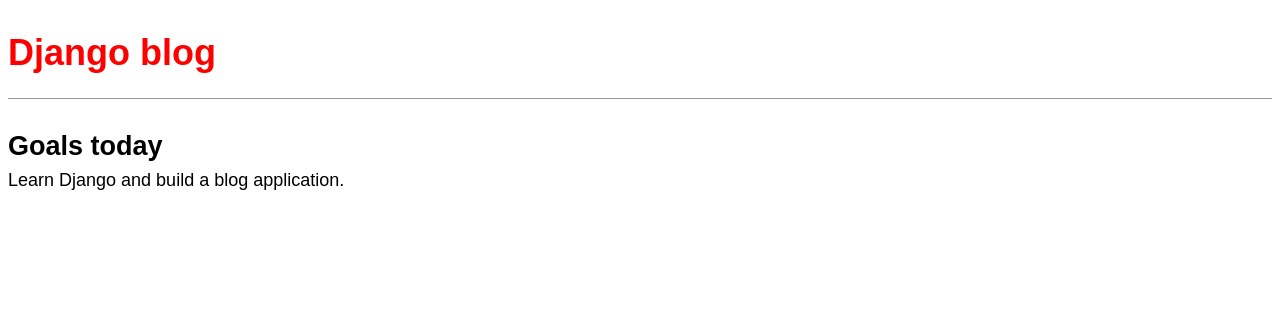
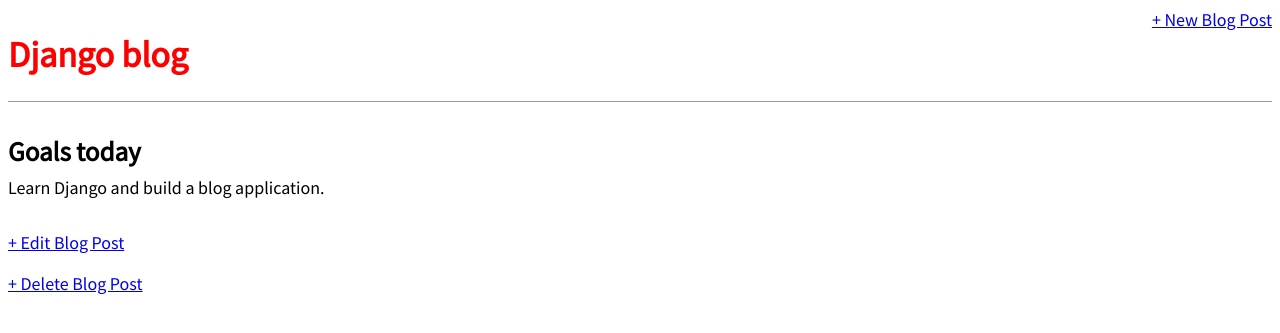
Before and after one commit to jnelson544/Blog, a Django app: page /post/2/ in a window 1280 px wide. Shown: the top 333 px of the page. Run offline with Django 4.2, Linux system fonts and the light colour scheme; data comes from the database, SQL or seed files in the repository; both versions use the stored data as it was after the commit.

Commit message:
Chapter 6 finished

```diff
--- a/blog/urls.py
+++ b/blog/urls.py
@@ -1,7 +1,10 @@
 from django.urls import path
-from .views import BlogListView, BlogDetailView
+from .views import (BlogListView, BlogDetailView, BlogCreateView, BlogUpdateView,BlogDeleteView,)
 
 urlpatterns = [
+    path("post/new/", BlogCreateView.as_view(), name="post_new"),
     path("post/<int:pk>/", BlogDetailView.as_view(), name="post_detail"),
+    path("post/<int:pk>/edit/", BlogUpdateView.as_view(), name="post_edit"),
+    path("post/<int:pk>/delete/", BlogDeleteView.as_view(), name="post_delete"),
     path("", BlogListView.as_view(), name="home"),
 ]
--- a/blog/views.py
+++ b/blog/views.py
@@ -1,4 +1,7 @@
 from django.views.generic import ListView, DetailView
+from django.views.generic.edit import CreateView, UpdateView, DeleteView
+from django.urls import reverse_lazy
+
 from .models import Post
 
 class BlogListView(ListView):
@@ -9,3 +12,18 @@
 class BlogDetailView(DetailView):
     model = Post
     template_name = "post_detail.html"
+
+class BlogCreateView(CreateView):
+    model = Post
+    template_name = "post_new.html"
+    fields = ["title", "author", "body"]
+
+class BlogUpdateView(UpdateView):
+    model = Post
+    template_name = "post_edit.html"
+    fields = ["title", "body"]
+
+class BlogDeleteView(DeleteView):
+    model = Post
+    template_name = "post_delete.html"
+    success_url = reverse_lazy("home")
--- a/templates/base.html
+++ b/templates/base.html
@@ -4,17 +4,22 @@
 
 <head>
     <title>Django blog</title>
-    <link href="" https://fonts.googleapis.com/css?family=Source+Sans+Pro:400" rel="stylesheet">
+    <link href="https://fonts.googleapis.com/css?family=Source+Sans+Pro:400" rel="stylesheet">
     <link rel="stylesheet" href="{% static 'css/base.css'%}">
 </head>
 
 <body>
-    <header>
-        <h1><a href="{% url 'home' %}">Django blog</a></h1>
-    </header>
     <div>
-        {% block content%}
-        {% endblock content%}
+        <header>
+            <div class="nav-left">
+                <h1><a href="{% url 'home' %}">Django blog</a></h1>
+            </div>
+            <div class="nav-right">
+                <a href="{% url 'post_new' %}">+ New Blog Post</a>
+            </div>
+        </header>
+        {% block content %}
+        {% endblock content %}
     </div>
 </body>
 
--- a/templates/post_detail.html
+++ b/templates/post_detail.html
@@ -3,7 +3,9 @@
 
 {% block content %}
 <div class="post-entry">
-    <h2>{{ object.title }} </h2>
-    <p> {{ object.body }}</p>
+    <h2>{{ post.title }} </h2>
+    <p> {{ post.body }}</p>
 </div>
+<p><a href="{% url 'post_edit' post.pk %}">+ Edit Blog Post</a></p>
+<p><a href="{% url 'post_delete' post.pk %}">+ Delete Blog Post</a></p>
 {% endblock content %}
```
Also changed, not shown: blog/tests.py (+29 -0 lines), templates/post_delete.html (added, +10 -0 lines), templates/post_edit.html (added, +7 -0 lines), templates/post_new.html (added, +10 -0 lines), db.sqlite3.
